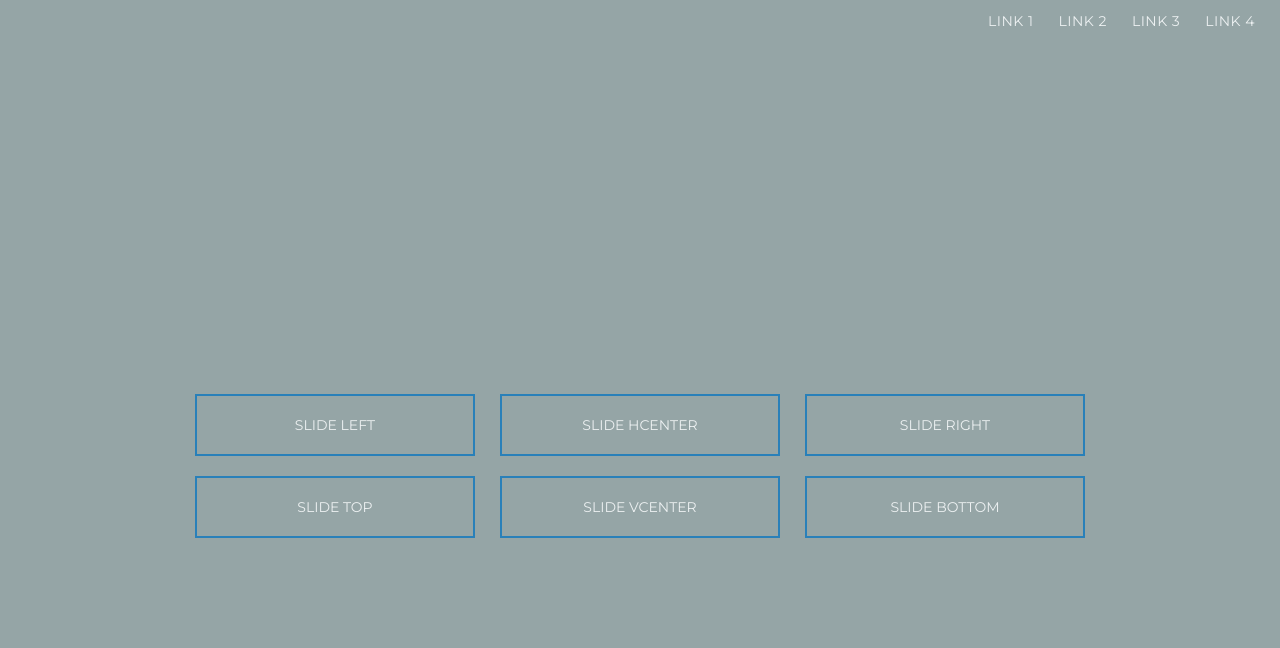
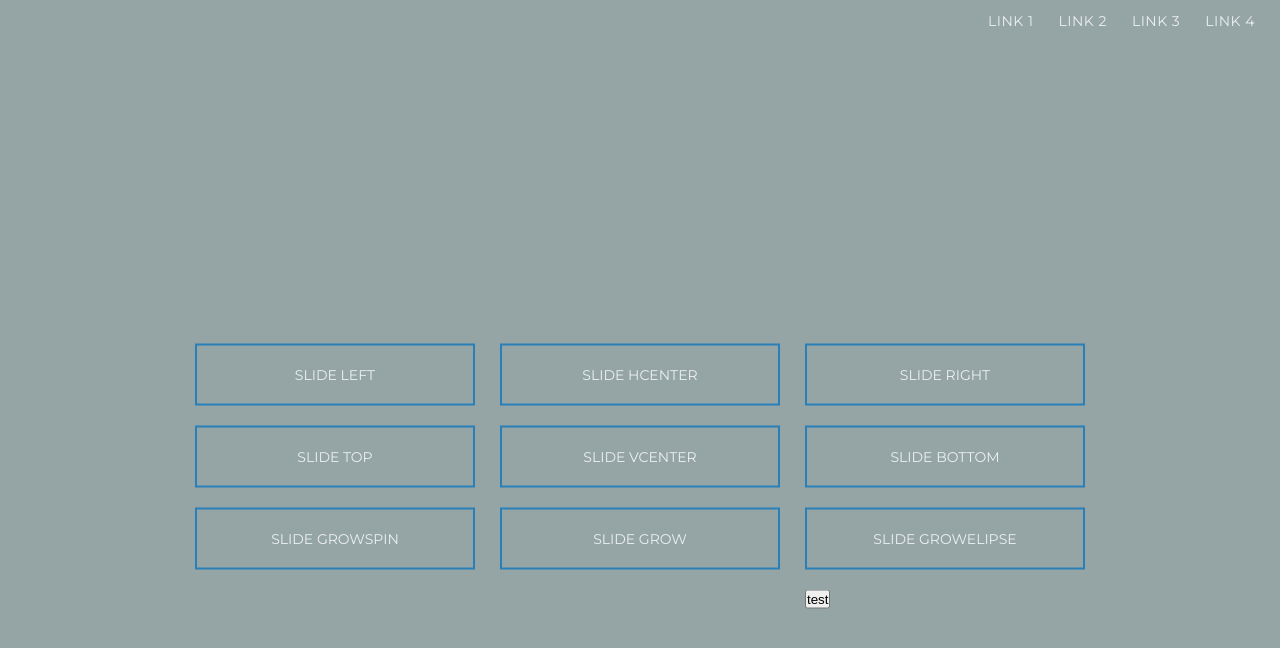
Before and after one commit to Chriss350/hoverlib, a plain HTML site: page index.html in a window 1280 px wide. Drawn offline with Linux system fonts and the light colour scheme.

Commit message:
new 3 buttons

```diff
--- a/index.html
+++ b/index.html
@@ -20,14 +20,18 @@
       <div>
         <a href="http://" class="btn btn1 left">Slide left</a>
         <a href="http://" class="btn btn2 top">Slide top</a>
+        <a href="http://" class="btn grow_spin">Slide growSpin</a>
       </div>
       <div>
         <a href="http://" class="btn btn1 mid">Slide hCenter</a>
         <a href="http://" class="btn btn2 mid">Slide vCenter</a>
+        <a href="http://" class="btn grow">Slide grow</a>
       </div>
       <div>
         <a href="http://" class="btn btn1 right">Slide Right</a>
         <a href="http://" class="btn btn2 bottom">Slide bottom</a>
+        <a href="http://" class="btn grow_ellipse">Slide growElipse</a>
+        <button type="submit" class="btb grow">test</button>
       </div>
     </div>
   </body>
--- a/sass/components/_buttons.scss
+++ b/sass/components/_buttons.scss
@@ -1,7 +1,7 @@
 .btn {
   border: 2px solid #2980b9;
   text-decoration: none;
-  padding: 20px 70px;
+  padding: 20px 20px;
   color: #ecf0f1;
   display: block;
   margin: 20px 0;
@@ -93,3 +93,39 @@
 .btn4:hover::before {
   height: 380%;
 }
+
+.grow::before {
+  left: 0;
+  right: 0;
+  top: 0;
+  bottom: 0;
+  transform: scale(0, 0);
+}
+
+.grow:hover::before {
+  transform: scale(1, 1);
+}
+
+.grow_ellipse::before {
+  border-radius: 50%;
+  left: -50%;
+  right: -50%;
+  top: -150%;
+  bottom: -150%;
+  line-height: 8.34em;
+  transform: scale(0, 0);
+}
+.grow_ellipse:hover::before {
+  transform: scale(1, 1);
+}
+
+.grow_spin::before {
+  left: 0;
+  right: 0;
+  top: 0;
+  bottom: 0;
+  transform: scale(0, 0) rotate(-180deg);
+}
+.grow_spin:hover::before {
+  transform: scale(1, 1) rotate(0deg);
+}
```
Also changed, not shown: sass/main.css, 2 other files.
